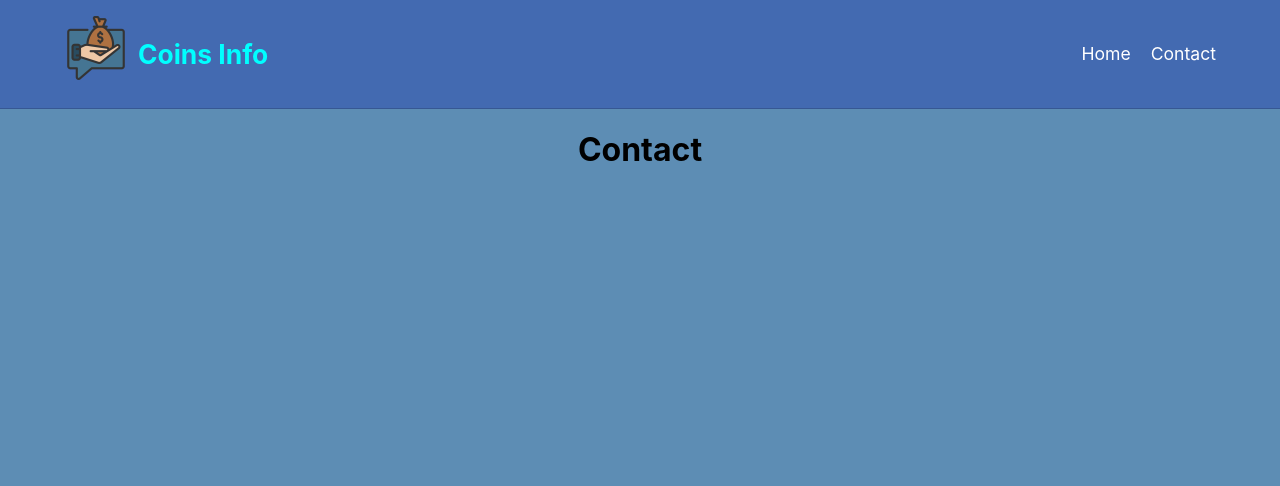
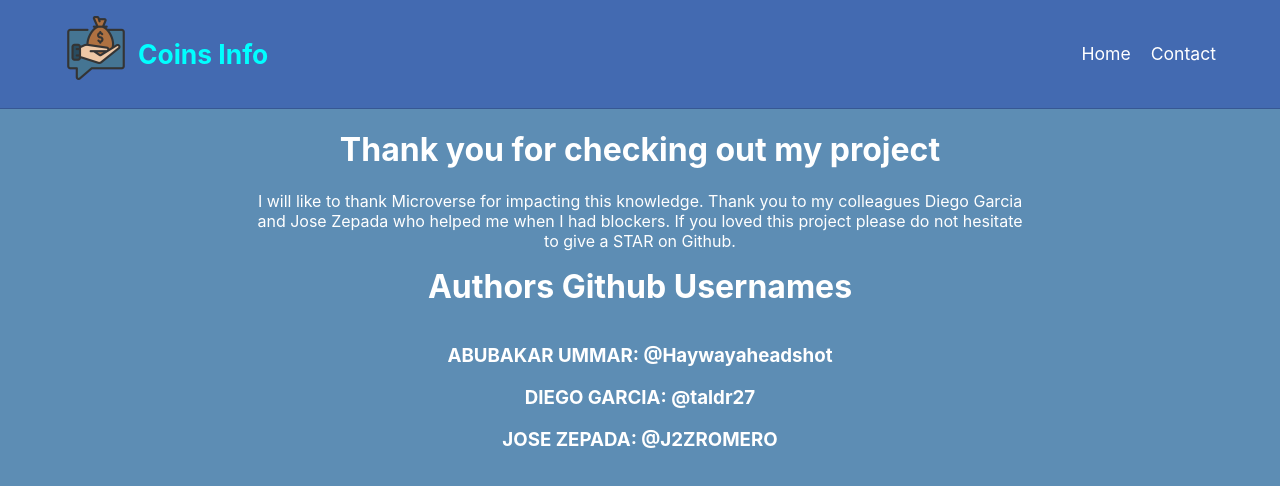
Before and after one commit to Haywayaheadshot/financial-modelling, a React (Create React App) app: page /contact in a window 1280 px wide. Shown: the top 486 px of the page. Built offline with nearby package versions, Linux system fonts and the light colour scheme.

Commit message:
Add contact details to file

```diff
--- a/src/pages/Contact.js
+++ b/src/pages/Contact.js
@@ -1,9 +1,23 @@
 import React from 'react';
+import '../styles/contact.css';
 
 export default function Contact() {
   return (
     <div>
-      <h1>Contact</h1>
+      <h1 className="contact-header">Thank you for checking out my project</h1>
+      <p className="contact-thanks-note">
+        I will like to thank Microverse for impacting this knowledge.
+        Thank you to my colleagues Diego Garcia and Jose Zepada who
+        helped me when I had blockers. If you
+        loved this project please do not hesitate to give a STAR on Github.
+      </p>
+      <div className="contact-authors">
+        <h1>Authors Github Usernames</h1>
+        <br />
+        <h3>ABUBAKAR UMMAR: @Haywayaheadshot</h3>
+        <h3>DIEGO GARCIA: @taldr27</h3>
+        <h3>JOSE ZEPADA: @J2ZROMERO</h3>
+      </div>
     </div>
   );
 }
```
